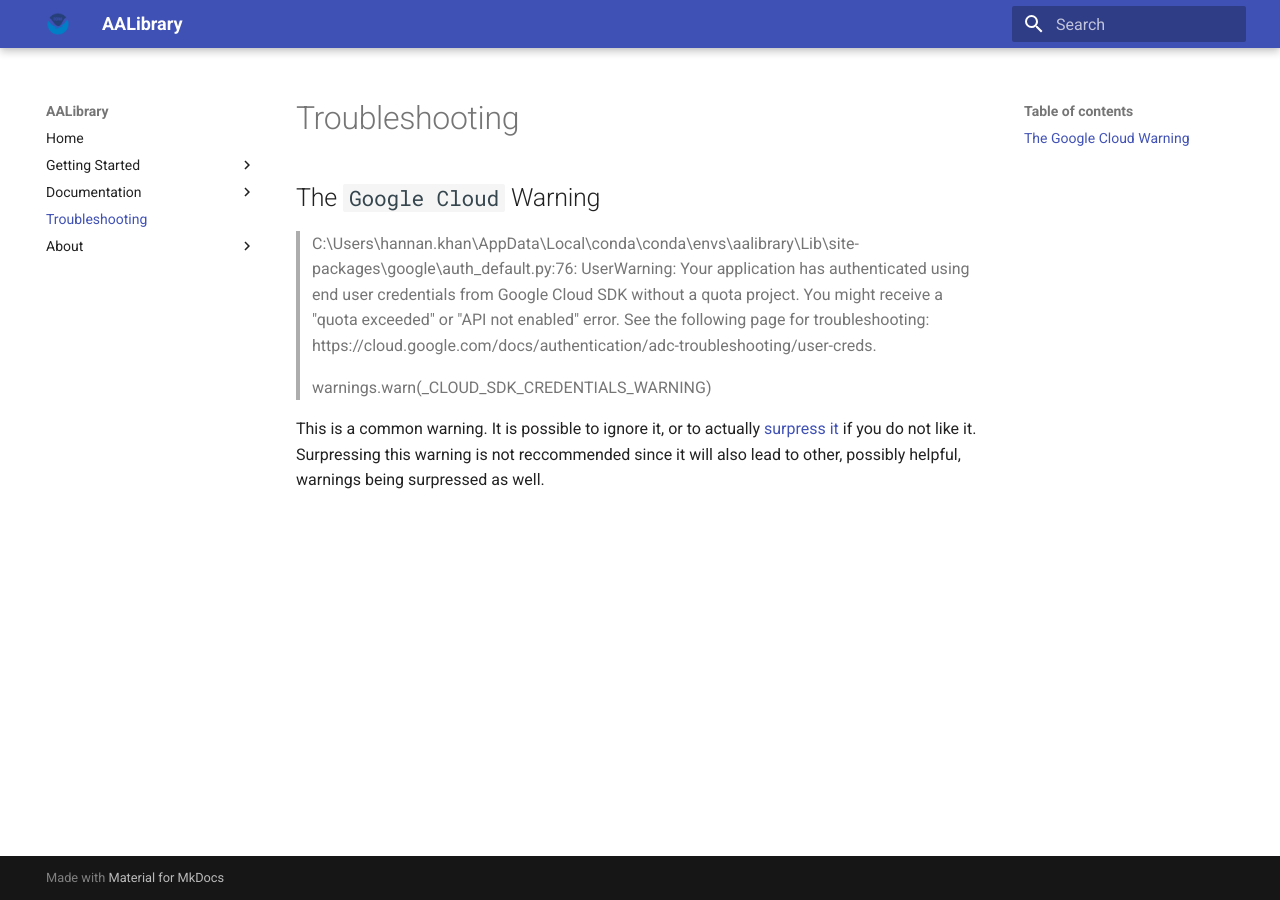
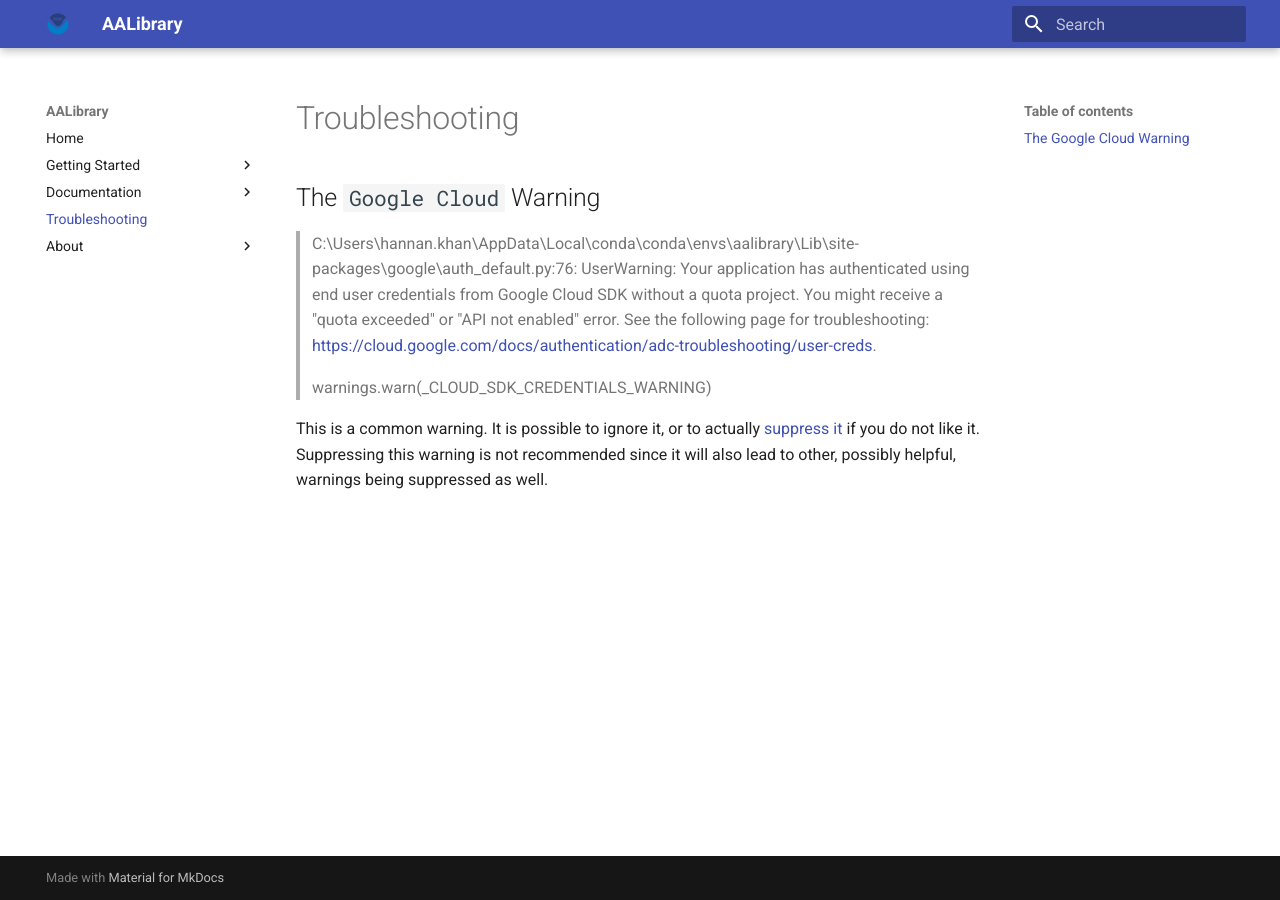
Before and after one commit to nmfs-ost/AA-SI_aalibrary, an MkDocs documentation site: the page built from docs/troubleshooting/troubleshooting.md, in a window 1280 px wide. Built offline with MkDocs 1.6.1 and Material for MkDocs 9.7.7, drawn with Linux system fonts in a browser that asks for light colours.

Commit message:
fix: formatting

```diff
--- a/docs/troubleshooting/troubleshooting.md
+++ b/docs/troubleshooting/troubleshooting.md
@@ -1,8 +1,9 @@
 # Troubleshooting
 
 ## The `Google Cloud` Warning
->C:\Users\hannan.khan\AppData\Local\conda\conda\envs\aalibrary\Lib\site-packages\google\auth\_default.py:76: UserWarning: Your application has authenticated using end user credentials from Google Cloud SDK without a quota project. You might receive a "quota exceeded" or "API not enabled" error. See the following page for troubleshooting: https://cloud.google.com/docs/authentication/adc-troubleshooting/user-creds.
+>
+>C:\Users\hannan.khan\AppData\Local\conda\conda\envs\aalibrary\Lib\site-packages\google\auth\_default.py:76: UserWarning: Your application has authenticated using end user credentials from Google Cloud SDK without a quota project. You might receive a "quota exceeded" or "API not enabled" error. See the following page for troubleshooting: <https://cloud.google.com/docs/authentication/adc-troubleshooting/user-creds>.
 >
 > warnings.warn(_CLOUD_SDK_CREDENTIALS_WARNING)
 
-This is a common warning. It is possible to ignore it, or to actually [surpress it](https://github.com/googleapis/google-auth-library-python/issues/271#issuecomment-400186626) if you do not like it. Surpressing this warning is not reccommended since it will also lead to other, possibly helpful, warnings being surpressed as well.
+This is a common warning. It is possible to ignore it, or to actually [suppress it](https://github.com/googleapis/google-auth-library-python/issues/271#issuecomment-400186626) if you do not like it. Suppressing this warning is not recommended since it will also lead to other, possibly helpful, warnings being suppressed as well.
```
